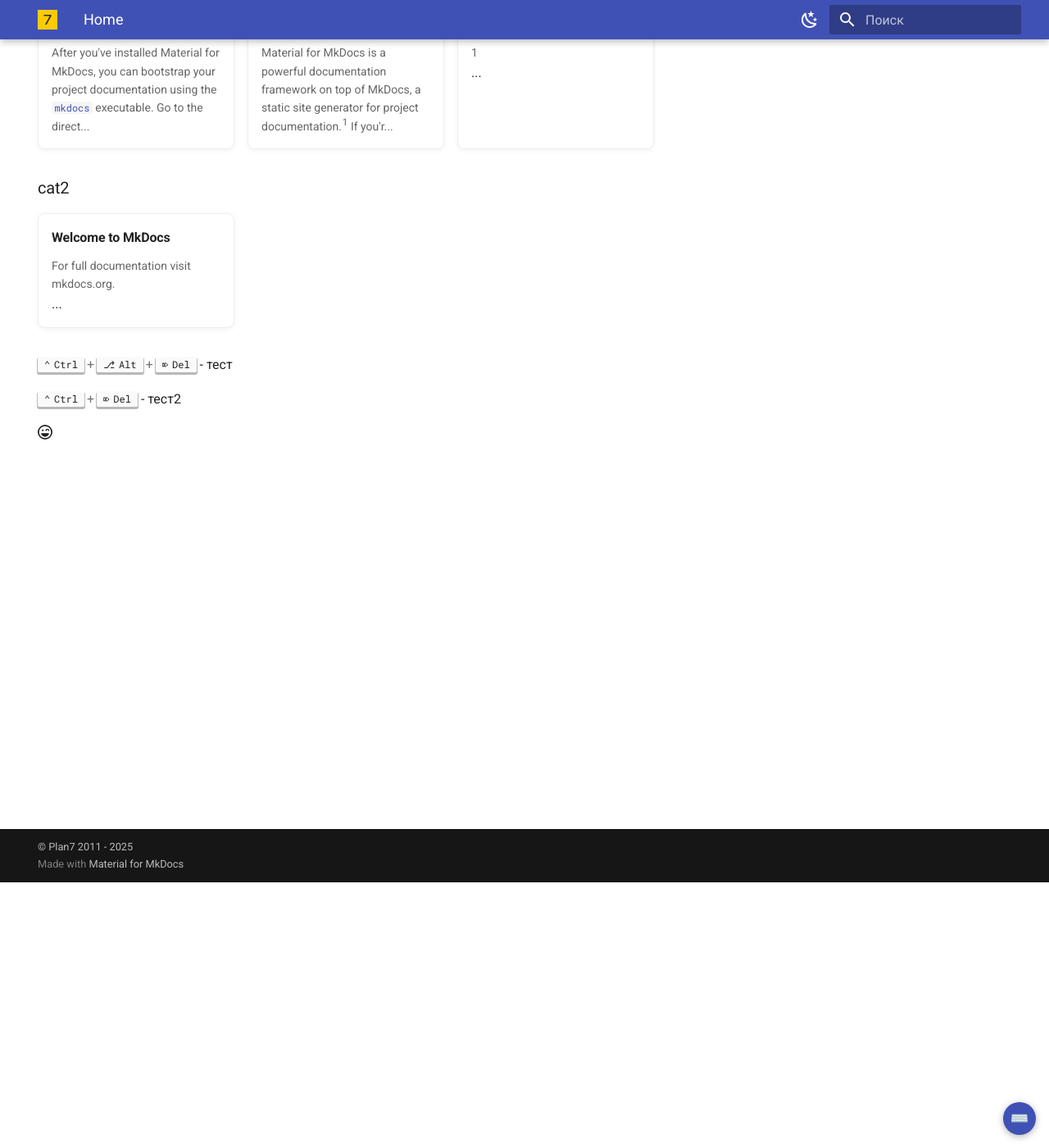
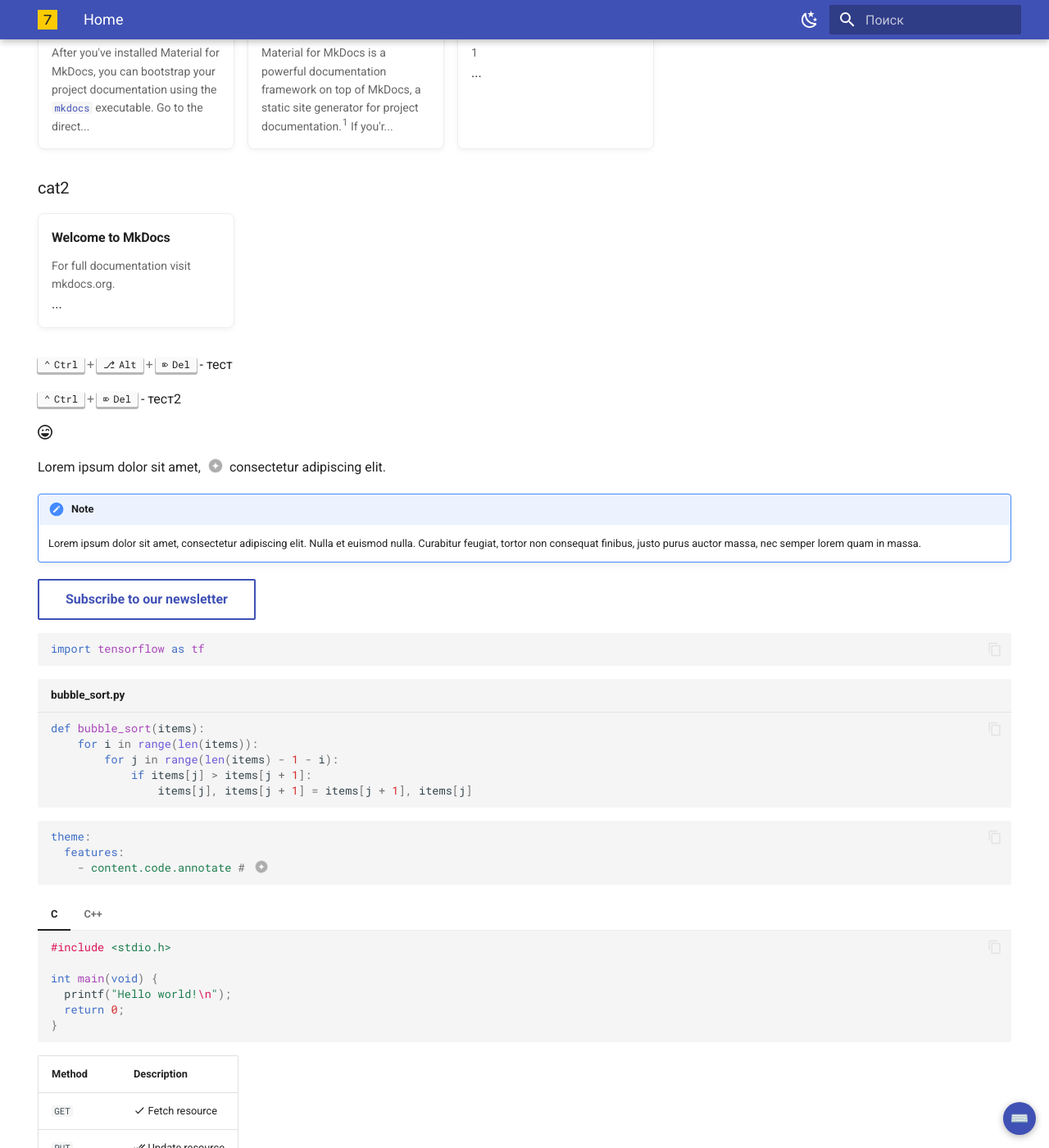
Before and after one commit to CoplandTech/wiki, an MkDocs documentation site: the page built from docs/index.md, in a window 1280 px wide and 1400 px high, scrolled down 324 px. Shown: the whole window at 82% size. Built offline with MkDocs 1.6.1 and Material for MkDocs 9.7.7, drawn with Linux system fonts in a browser that asks for light colours; emoji names are drawn with the system emoji font; some of the changed text lies outside the part shown.

Commit message:
Завершение конфигурации файла .yml

````diff
--- a/docs/assets/function/main-nav-tree/main.js
+++ b/docs/assets/function/main-nav-tree/main.js
@@ -8,7 +8,7 @@ document$.subscribe(function () {
   const oldList = document.querySelector('.doc-index');
   if (oldList) oldList.remove();
 
-  fetch('/search/search_index.json')
+  fetch('search/search_index.json')
     .then(res => res.json())
     .then(data => {
       const pages = data.docs.filter(p =>
--- a/docs/index.md
+++ b/docs/index.md
@@ -11,8 +11,116 @@ search:
 
 
 <div id="nav-tree-container"></div>
+
 ++ctrl+alt+del++ - тест
 
 ++ctrl+del++ - тест2
 
 :fontawesome-regular-face-laugh-wink:
+
+Lorem ipsum dolor sit amet, (1) consectetur adipiscing elit.
+{ .annotate }
+
+1.  :man_raising_hand: I'm an annotation! I can contain `code`, __formatted
+    text__, images, ... basically anything that can be expressed in Markdown.
+
+!!! note
+
+    Lorem ipsum dolor sit amet, consectetur adipiscing elit. Nulla et euismod
+    nulla. Curabitur feugiat, tortor non consequat finibus, justo purus auctor
+    massa, nec semper lorem quam in massa.
+
+[Subscribe to our newsletter](#){ .md-button }
+
+``` py
+import tensorflow as tf
+```
+
+``` py title="bubble_sort.py"
+def bubble_sort(items):
+    for i in range(len(items)):
+        for j in range(len(items) - 1 - i):
+            if items[j] > items[j + 1]:
+                items[j], items[j + 1] = items[j + 1], items[j]
+```
+
+``` yaml
+theme:
+  features:
+    - content.code.annotate # (1)
+```
+
+1.  :man_raising_hand: I'm a code annotation! I can contain `code`, __formatted
+    text__, images, ... basically anything that can be written in Markdown.
+
+=== "C"
+
+    ``` c
+    #include <stdio.h>
+
+    int main(void) {
+      printf("Hello world!\n");
+      return 0;
+    }
+    ```
+
+=== "C++"
+
+    ``` c++
+    #include <iostream>
+
+    int main(void) {
+      std::cout << "Hello world!" << std::endl;
+      return 0;
+    }
+    ```
+
+| Method      | Description                          |
+| ----------- | ------------------------------------ |
+| `GET`       | :material-check:     Fetch resource  |
+| `PUT`       | :material-check-all: Update resource |
+| `DELETE`    | :material-close:     Delete resource |
+
+Lorem ipsum[^1] dolor sit amet, consectetur adipiscing elit.[^2]
+
+[^1]: Lorem ipsum dolor sit amet, consectetur adipiscing elit.
+
+[^2]:
+    Lorem ipsum dolor sit amet, consectetur adipiscing elit. Nulla et euismod
+    nulla. Curabitur feugiat, tortor non consequat finibus, justo purus auctor
+    massa, nec semper lorem quam in massa.
+
+Text can be {--deleted--} and replacement text {++added++}. This can also be
+combined into {~~one~>a single~~} operation. {==Highlighting==} is also
+possible {>>and comments can be added inline<<}.
+
+{==
+
+Formatting can also be applied to blocks by putting the opening and closing
+tags on separate lines and adding new lines between the tags and the content.
+
+==}
+
+- ==This was marked (highlight)==
+- ^^This was inserted (underline)^^
+- ~~This was deleted (strikethrough)~~
+
+
+
+- Nulla et rhoncus turpis. Mauris ultricies elementum leo. Duis efficitur
+  accumsan nibh eu mattis. Vivamus tempus velit eros, porttitor placerat nibh
+  lacinia sed. Aenean in finibus diam.
+
+    * Duis mollis est eget nibh volutpat, fermentum aliquet dui mollis.
+    * Nam vulputate tincidunt fringilla.
+    * Nullam dignissim ultrices urna non auctor.
+
+
+[Hover me](https://example.com "I'm a tooltip!")
+
+:material-information-outline:{ title="Important information" }
+
+The HTML specification is maintained by the W3C.
+
+*[HTML]: Hyper Text Markup Language
+*[W3C]: World Wide Web Consortium
--- a/mkdocs.yml
+++ b/mkdocs.yml
@@ -1,5 +1,5 @@
 site_name: Документация
-site_url: https://bely.remirk.space/site
+site_url: https://bely.remirk.space/
 copyright: © Plan7 2011 - 2025
 
 docs_dir: docs/
@@ -26,6 +26,15 @@ theme:
     - search.share
     # Подвал снизу
     - navigation.footer
+    # Код
+    - content.code.copy
+    - content.code.annotate
+    # Табы
+    - content.tabs.link
+    # Tooltrips
+    - content.tooltips
+  icon:
+    annotation: material/star-four-points-circle
 
   palette:
     # Palette toggle for light mode
````
